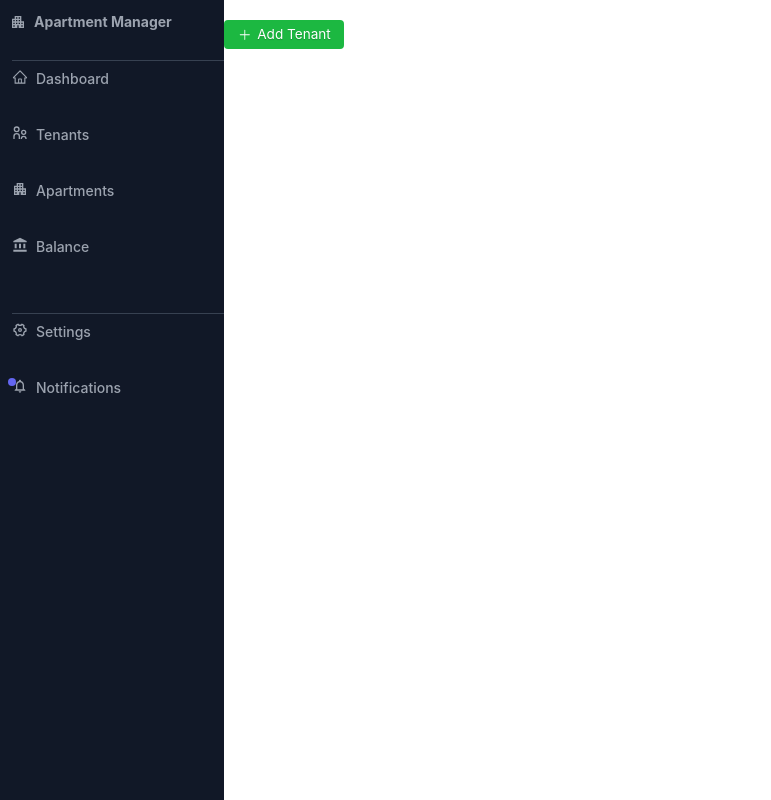
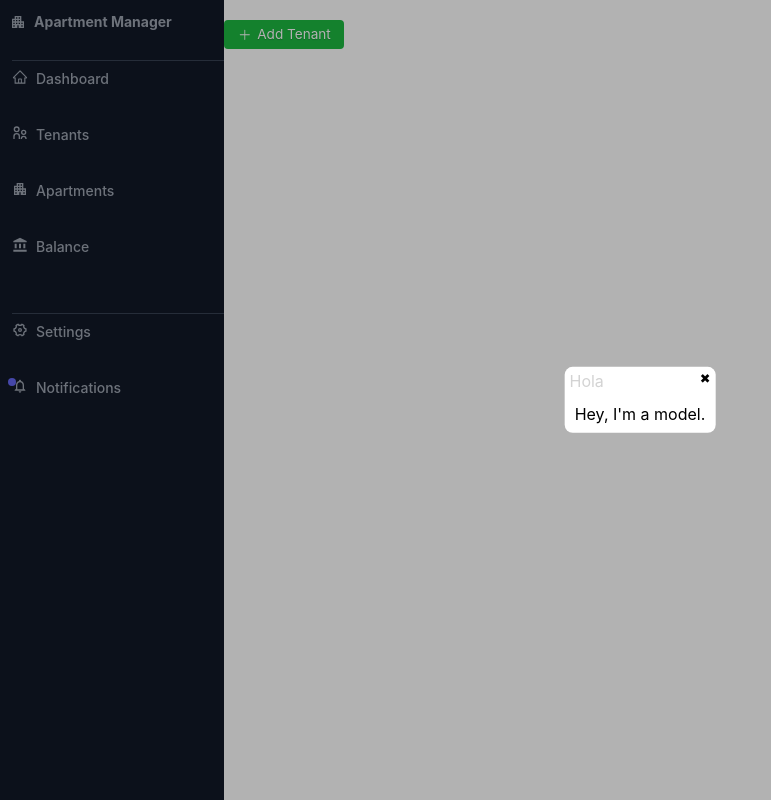
Before and after one commit to jbetancur12/apartment-manager, a React (Create React App) app: page /about in a window 1280 px wide. Both pictures are taken after a click on the button "Add Tenant". Shown: the whole page, without its empty margins (0-771 px from the left). Built offline with nearby package versions, Linux system fonts and the light colour scheme.

Commit message:
Added Modal

```diff
--- /dev/null
+++ b/src/Components/Modal/Modal.scss
@@ -0,0 +1,60 @@
+.Modal {
+  &-backdrop {
+    position: fixed;
+    width: 100%;
+    height: 100%;
+    top: 0;
+    left: 0;
+    background: rgba(0, 0, 0, 0.3);
+    z-index: 500;
+  }
+
+  &-content {
+    padding: 10px;
+    max-height: 30rem;
+    overflow-x: hidden;
+    overflow-y: auto;
+  }
+
+  &-wrapper {
+    position: fixed;
+    top: 50%;
+    left: 50%;
+    transform: translate(-50%, -50%);
+    z-index: 700;
+    width: inherit;
+    outline: 0;
+  }
+
+  &-styledModal {
+    z-index: 100;
+    background: white;
+    position: relative;
+    margin: auto;
+    border-radius: 8px;
+  }
+
+  &-header {
+    border-radius: 8px 8px 0 0;
+    display: flex;
+    justify-content: space-between;
+    padding: 0.3rem;
+
+    &-text {
+      color: #fff;
+      align-self: center;
+      color: lightgray;
+    }
+
+    &-close {
+      font-size: 0.8rem;
+      border: none;
+      border-radius: 3px;
+      margin-left: 0.5rem;
+      background: none;
+      &:hover {
+        cursor: pointer;
+      }
+    }
+  }
+}
--- /dev/null
+++ b/src/Components/Modal/Modal.tsx
@@ -0,0 +1,38 @@
+import React from "react";
+import ReactDOM from "react-dom";
+import "./Modal.scss";
+
+export interface ModalProps {
+  isShown: boolean;
+  hide: () => void;
+  modalContent: JSX.Element;
+  headerText?: string;
+}
+
+const Modal: React.FC<ModalProps> = ({
+  isShown,
+  hide,
+  modalContent,
+  headerText,
+}) => {
+  const modal = (
+    <React.Fragment>
+      <div className="Modal-backdrop" />
+      <div className="Modal-wrapper">
+        <div className="Modal-styledModal">
+          <div className="Modal-header">
+            <div className="Modal-header-text">{headerText}</div>
+            <div className="Modal-header-close" onClick={hide}>
+              {"✖"}
+            </div>
+          </div>
+          <div className="Modal-content">{modalContent}</div>
+        </div>
+      </div>
+    </React.Fragment>
+  );
+
+  return isShown ? ReactDOM.createPortal(modal, document.body) : null;
+};
+
+export default Modal;
--- a/src/Components/Tenants/Tenants.tsx
+++ b/src/Components/Tenants/Tenants.tsx
@@ -1,15 +1,26 @@
 import React from "react";
 import Button from "../Button/Button";
 import { BsPlusLg } from "react-icons/bs";
+import { useModal } from "../../hooks/useModal";
+import Modal from "../Modal/Modal";
 
 const Tenants = () => {
+  const { isShown, toggle } = useModal();
+  const content = <React.Fragment>Hey, I'm a model.</React.Fragment>;
+
   return (
     <div>
       <Button
         label="Add Tenant"
         type="sucess"
         icon={<BsPlusLg />}
-        onClick={() => alert("Tenants")}
+        onClick={toggle}
+      />
+      <Modal
+        isShown={isShown}
+        hide={toggle}
+        modalContent={content}
+        headerText="Hola"
       />
     </div>
   );
--- /dev/null
+++ b/src/hooks/useModal.tsx
@@ -0,0 +1,10 @@
+import { useState } from "react";
+
+export const useModal = () => {
+  const [isShown, setIsShown] = useState<boolean>(false);
+  const toggle = () => setIsShown(!isShown);
+  return {
+    isShown,
+    toggle,
+  };
+};
```
